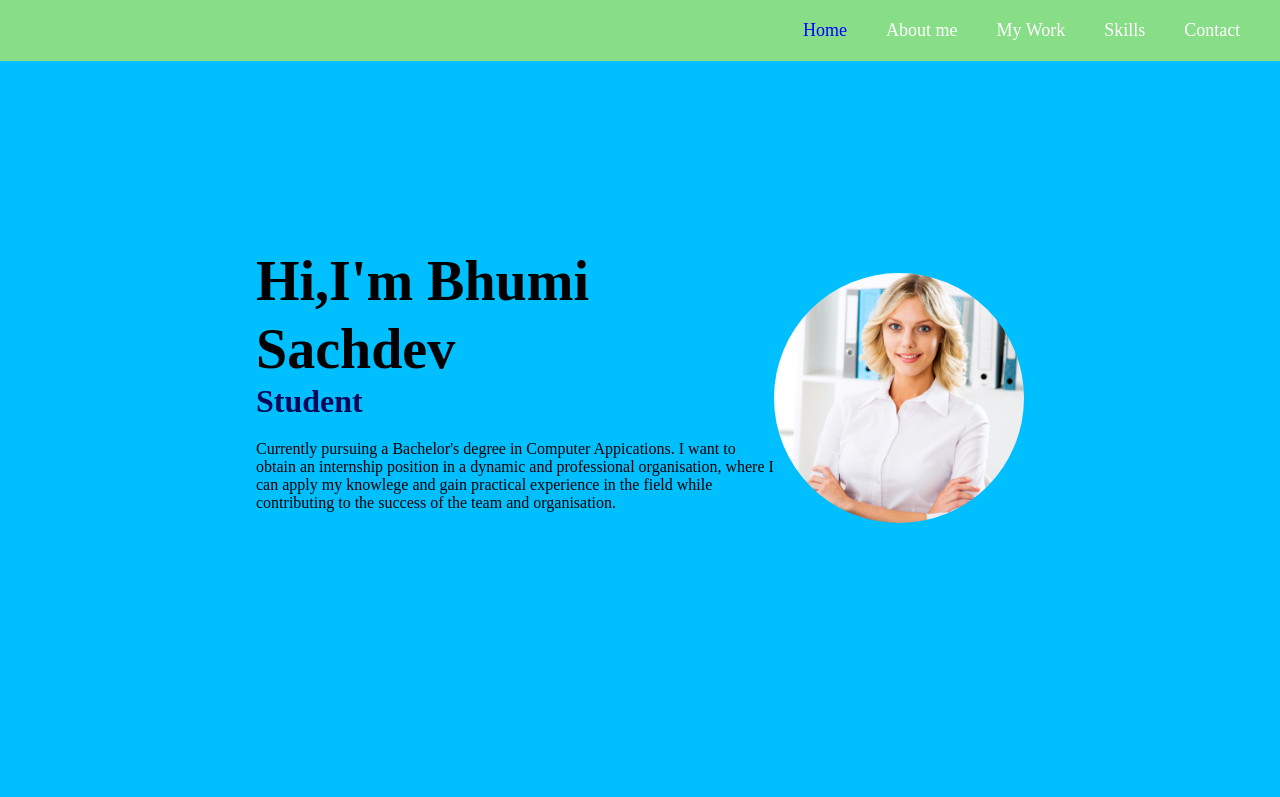
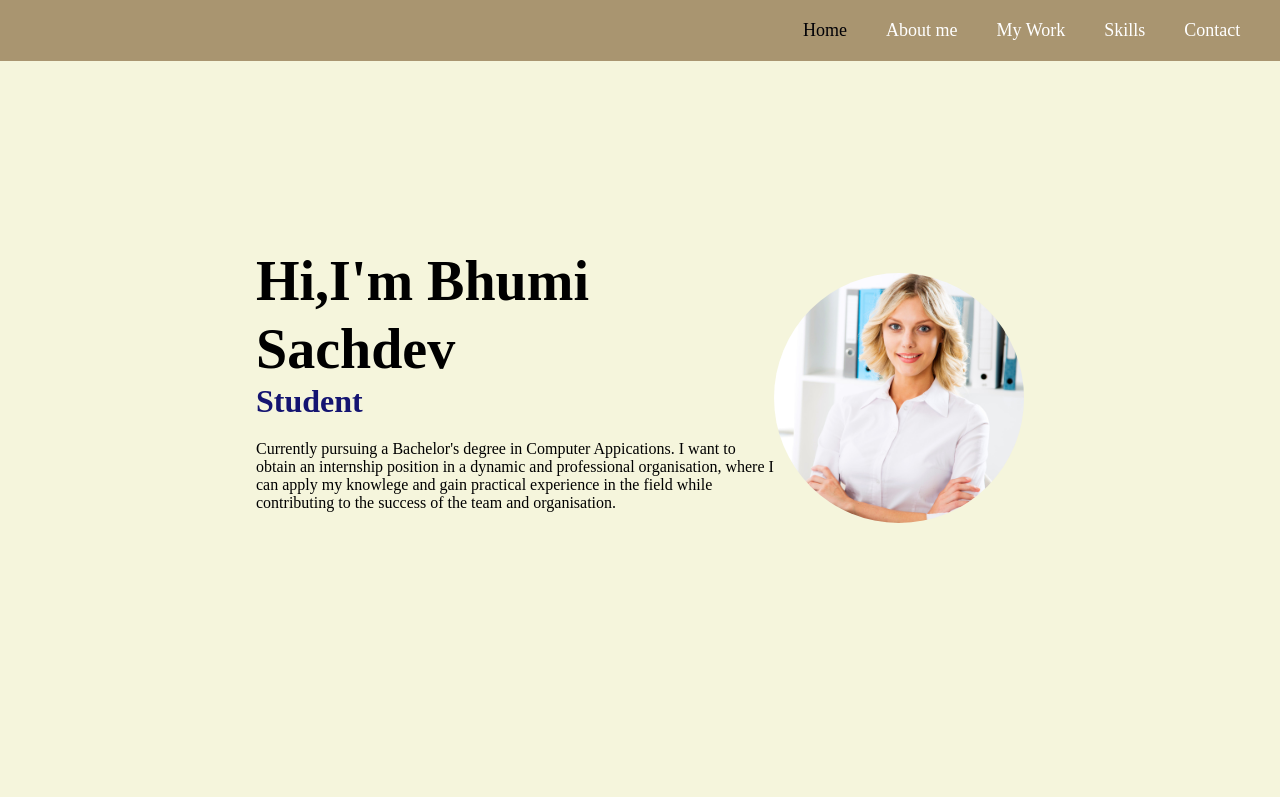
Before and after one commit to BhumiSachdev/my-portfolio, a plain HTML site: page index.html in a window 1280 px wide. Shown: the top 797 px of the page. Drawn offline with Linux system fonts and the light colour scheme.

Commit message:
Update portfolio.css

```diff
--- a/portfolio.css
+++ b/portfolio.css
@@ -6,7 +6,7 @@
 }
 body
 {
-  background-color: rgb(0, 191, 255);
+  background-color: beige;
   color:black;
 }
 .header
@@ -16,7 +16,7 @@ body
   left:0;
   width:200%;
   padding: 20px 60%;
-  background:#88de87;
+  background:rgb(169, 149, 112);
   display:flex;
   flex-wrap: wrap;
   justify-content: space-between;
@@ -34,7 +34,7 @@ body
 }
 .navbar a.active
 {
-    color: blue;
+    color: rgb(1, 1, 6);
 }
 
 .home
@@ -58,7 +58,7 @@ body
 .home-content h3{
     font-size: 32px;
     font-weight: 700;
-    Color:rgb(7, 7, 90);
+    Color:rgb(20, 20, 113);
 }
 .home-content p
 {
```
